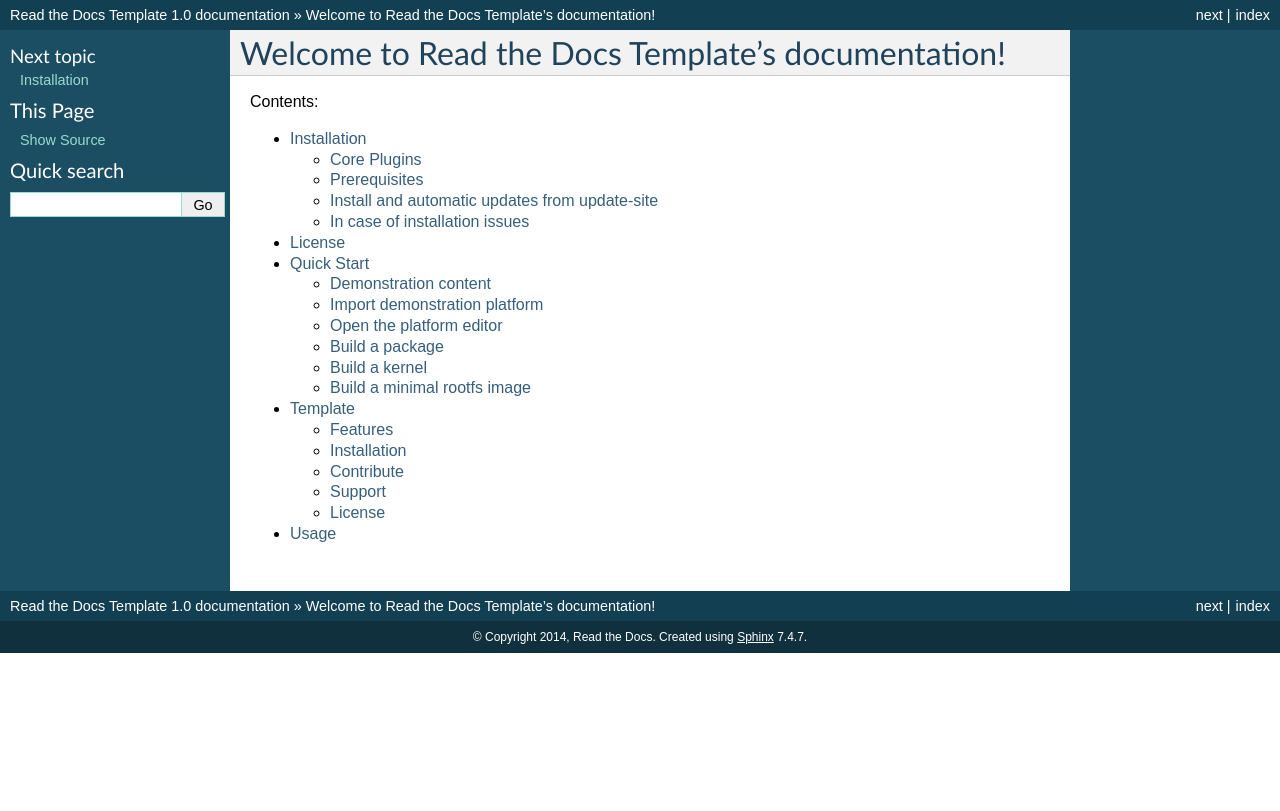
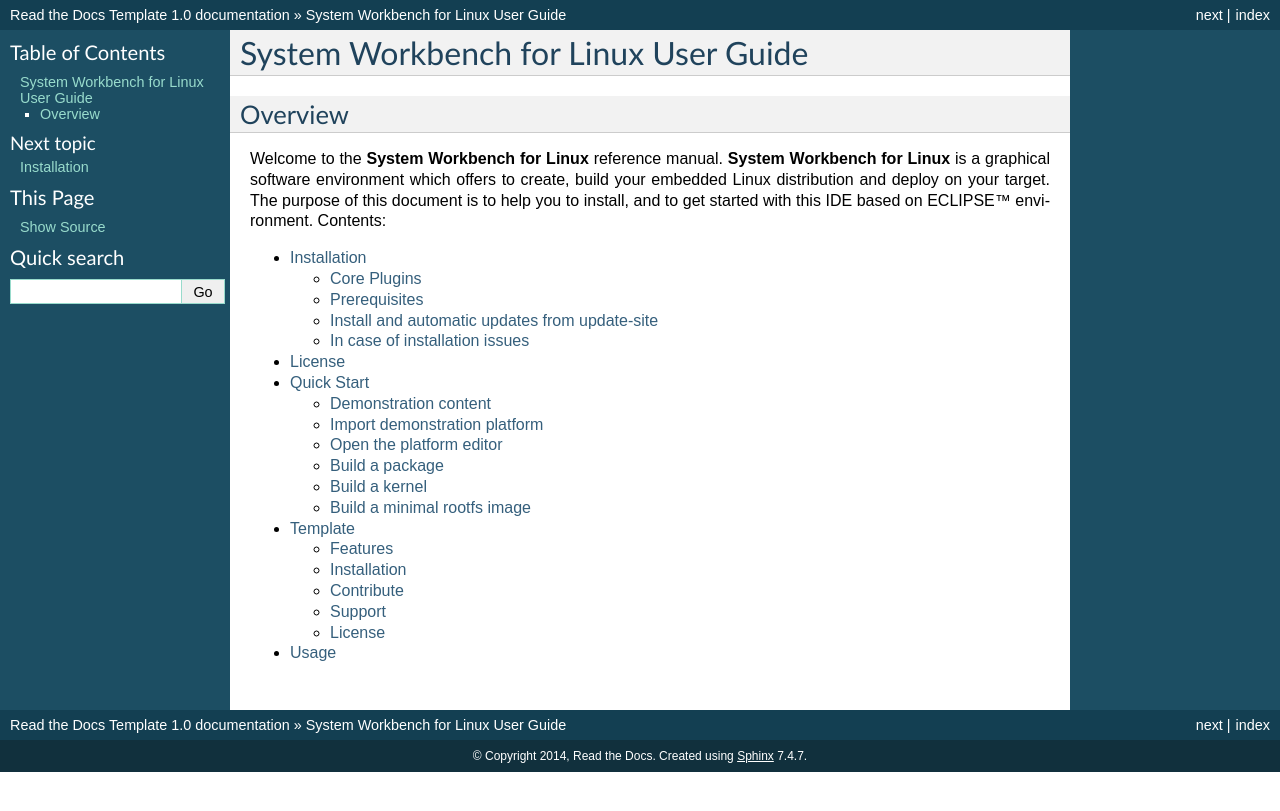
Before and after one commit to Tarek92l/gzfehzgsdhgfbv, a Sphinx documentation site: the page built from docs/index.rst, in a window 1280 px wide. Shown: the top 811 px of the page. Built offline with Sphinx 7.4.7, drawn with Linux system fonts in a browser that asks for light colours.

Commit message:
Update index.rst

```diff
--- a/docs/index.rst
+++ b/docs/index.rst
@@ -3,9 +3,19 @@
    You can adapt this file completely to your liking, but it should at least
    contain the root `toctree` directive.
 
-Welcome to Read the Docs Template's documentation!
-==================================================
+=====================================
+System Workbench for Linux User Guide
+=====================================
+.. _Overview:
 
+Overview
+========
+
+Welcome to the **System Workbench for Linux** reference manual. **System
+Workbench for Linux** is a graphical software environment which offers
+to create, build your embedded Linux distribution and deploy on your
+target. The purpose of this document is to help you to install, and to
+get started with this IDE based on ECLIPSE™ environment.
 Contents:
 
 .. toctree::
```
